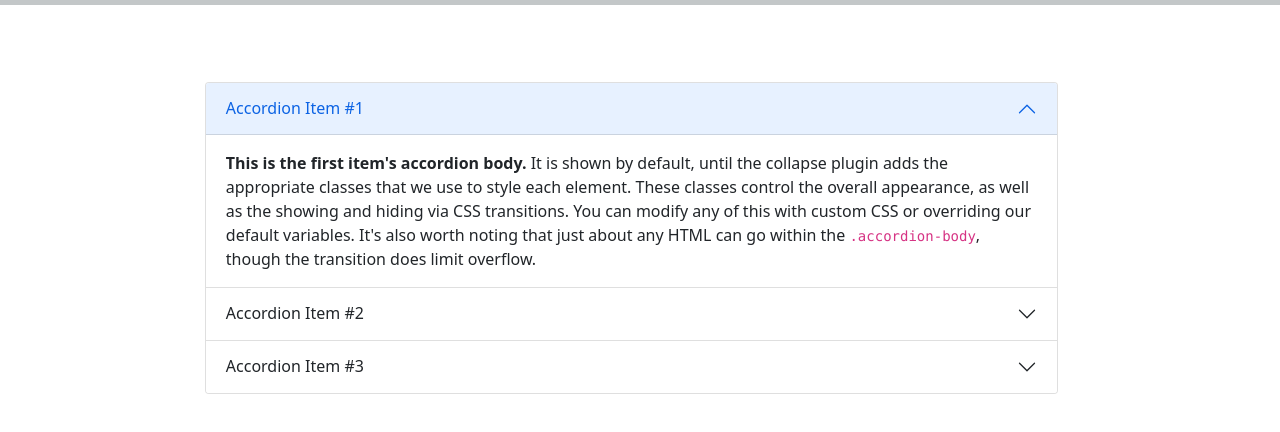
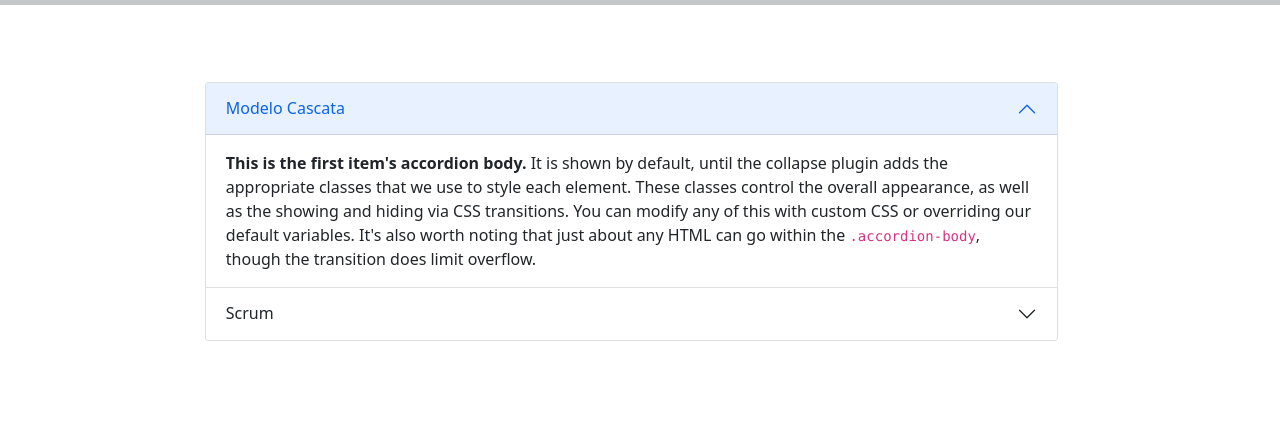
Before and after one commit to amandaualt/BeePro, a plain HTML site: page processos.html in a window 1280 px wide. Shown: the part 102-534 px from the top of the page. Drawn offline with nearby package versions, Linux system fonts and the light colour scheme.

```diff
--- a/processos.html
+++ b/processos.html
@@ -52,7 +52,7 @@
           <button class="accordion-button" type="button" data-bs-toggle="collapse"
             data-bs-target="#panelsStayOpen-collapseOne" aria-expanded="true"
             aria-controls="panelsStayOpen-collapseOne">
-            Accordion Item #1
+            Modelo Cascata
           </button>
         </h2>
         <div id="panelsStayOpen-collapseOne" class="accordion-collapse collapse show"
@@ -71,7 +71,7 @@
           <button class="accordion-button collapsed" type="button" data-bs-toggle="collapse"
             data-bs-target="#panelsStayOpen-collapseTwo" aria-expanded="false"
             aria-controls="panelsStayOpen-collapseTwo">
-            Accordion Item #2
+            Scrum
           </button>
         </h2>
         <div id="panelsStayOpen-collapseTwo" class="accordion-collapse collapse"
@@ -85,7 +85,7 @@
           </div>
         </div>
       </div>
-      <div class="accordion-item">
+      <!-- <div class="accordion-item">
         <h2 class="accordion-header" id="panelsStayOpen-headingThree">
           <button class="accordion-button collapsed" type="button" data-bs-toggle="collapse"
             data-bs-target="#panelsStayOpen-collapseThree" aria-expanded="false"
@@ -102,7 +102,7 @@
             CSS or overriding our default variables. It's also worth noting that just about any HTML can go within the
             <code>.accordion-body</code>, though the transition does limit overflow.
           </div>
-        </div>
+        </div> -->
       </div>
     </div>
   </div>
```
Also changed, not shown: sobre.html (+2 -2 lines).
